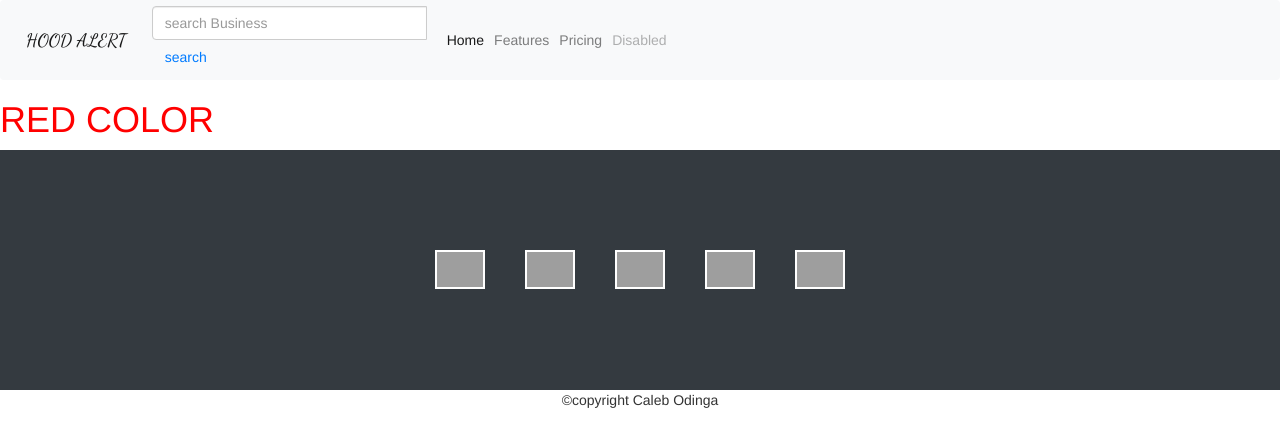
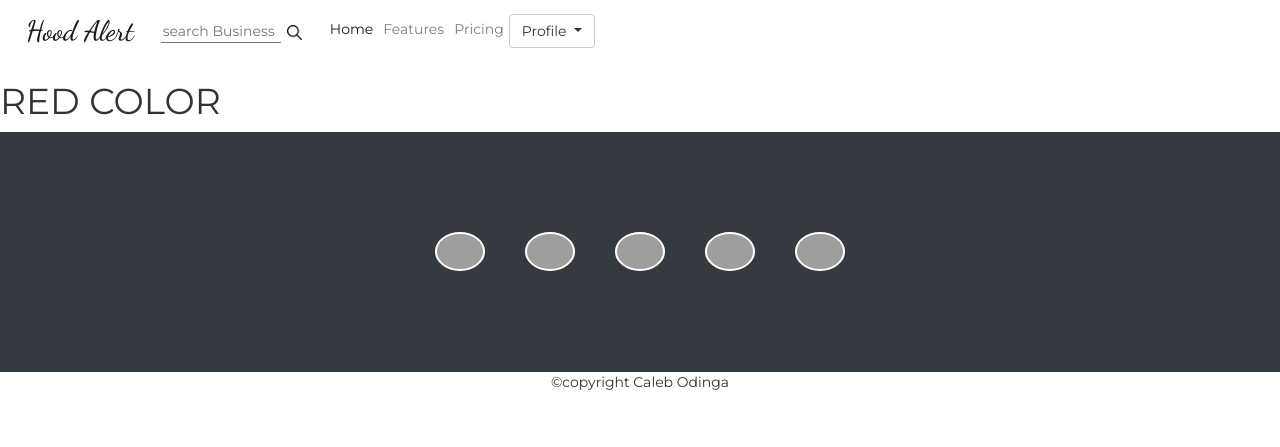
Before and after one commit to COdingaorg/Neighbourhood_Alert, a Django app: page / in a window 1280 px wide. Shown: the top 447 px of the page. Run offline with Django 3.2, Linux system fonts and the light colour scheme; some libraries are stand-ins or nearby versions; grey boxes are pictures that could not be loaded.

Commit message:
adds styling to navbar

```diff
--- a/hoodalert/static/css/styles.css
+++ b/hoodalert/static/css/styles.css
@@ -1,5 +1,5 @@
 /* css contant variables */
-@import url('https://fonts.googleapis.com/css2?family=Dancing+Script:wght@500&family=Montserrat:wght@100&display=swap');
+@import url('https://fonts.googleapis.com/css2?family=Dancing+Script:wght@500&family=Montserrat:wght@400&display=swap');
 /*font-family: 'Dancing Script', cursive;
 font-family: 'Montserrat', sans-serif;*/
 
@@ -13,13 +13,44 @@ font-family: 'Montserrat', sans-serif;*/
 }
 /*styling navbar */
 .navbar-brand{
+  font-size: 2em;
+  font-weight: 400;
   font-family: 'Dancing Script', cursive;
 }
+body{
+  background-color: white ;
+  font-family: 'Montserrat', sans-serif;
+  font-size: 1.4em;
+}
+.nav{
+  color: white;
+  display: flex;
+  flex-direction: column;
+  background-color: var(--light_yellow);
+}
+.search_form{
+  background-color: white;
+  height: 30px;
+  border-radius: 3px;
+  padding: 2px;
+}
+.search_form>input{
+  border-width: 0px 0px 1px 0px;
+  background-color: rgba(255, 255, 255, 0);
+  width: 120px;
+}
+.search_form>input:focus{
+  border-width: 0px 0px 1px 0px;
+  background-color: rgba(255, 255, 255, 0);
+  width: 120px;
+}
+.search_form>button{
+  background-color: rgba(255, 255, 255, 0);
+  border: 0;
+}
+/*styling index */
 
-/*styling index */
-h1{
-  color: red;
-}
+
 /* style footer */
 .footer{
   height: 30vh;
@@ -32,31 +63,32 @@ h1{
   width: 50px;
   margin:0;
   margin: 20px;
+  border-radius: 50%;
   border: 2px solid white;
   background-color: white;
 }
 .footer>img:first-child:hover{
   border: 2px solid rgb(0, 0, 255);
   background-color: rgb(0, 0, 255);
-  box-shadow: 3px 3px 3px 3px rgb(0, 0, 255);
+  box-shadow: 1px 1px 4px 3px rgb(0, 0, 255);
 }
 .footer>img:nth-child(2):hover{
   border: 2px solid rgb(29,156,234);
   background-color: rgb(29,156,234);
-  box-shadow: 3px 3px 3px 3px rgb(29,156,234);
+  box-shadow: 1px 1px 4px 3px rgb(29,156,234);
 }
 .footer>img:nth-child(3):hover{
   border: 2px solid rgb(188,93,179);
   background-color: rgb(188,93,179);
-  box-shadow: 3px 3px 3px 3px rgb(188,93,179);
+  box-shadow: 1px 1px 4px 3px rgb(188,93,179);
 }
 .footer>img:nth-child(4):hover{
   border: 2px solid rgb(234,76,137);
   background-color: rgb(234,76,137);
-  box-shadow: 3px 3px 3px 3px rgb(234,76,137);
+  box-shadow: 1px 1px 4px 3px rgb(234,76,137);
 }
 .footer>img:nth-child(5):hover{
   border: 2px solid rgb(5,62,255);
   background-color: rgb(5,62,255);
-  box-shadow: 3px 3px 3px 3px rgb(5,62,255);
+  box-shadow: 1px 1px 4px 3px rgb(5,62,255);
 }
--- a/hoodalert/templates/navbar.html
+++ b/hoodalert/templates/navbar.html
@@ -1,12 +1,9 @@
-<nav class="navbar navbar-expand-lg navbar-light bg-light">
-  <a class="navbar-brand" href="#">HOOD ALERT</a>
+<nav class="navbar navbar-expand-lg navbar-light">
+  <a class="navbar-brand" href="#">Hood Alert</a>
   <!--search form-->
-  <form class="form-inline">
-    <div class="input-group d-flex flex-row">
-      <input type="text" class="form-control" placeholder="search Business" aria-label="business"
-        aria-describedby="basic-addon1">
-      <button class="btn btn-outline-primary">search</span>
-    </div>
+  <form class="form-inline search_form">
+      <input type="text" placeholder="search Business">
+      <button type="submit"><img src="../static/images/searching-icon-white-png.png" width="15px" alt=""></span>
   </form>
   <!--End of search form-->
   <button class="navbar-toggler" type="button" data-toggle="collapse" data-target="#navbarNavAltMarkup"
@@ -18,7 +15,16 @@
       <a class="nav-item nav-link active" href="#">Home <span class="sr-only">(current)</span></a>
       <a class="nav-item nav-link" href="#">Features</a>
       <a class="nav-item nav-link" href="#">Pricing</a>
-      <a class="nav-item nav-link disabled" href="#">Disabled</a>
+      <div class="dropdown">
+        <button class="btn btn-default dropdown-toggle" type="button" id="dropdownMenuButton" data-toggle="dropdown" aria-haspopup="true" aria-expanded="false">
+          Profile
+        </button>
+        <div class="dropdown-menu" aria-labelledby="dropdownMenuButton">
+          <a class="dropdown-item" href="#">Profile</a>
+          <a class="dropdown-item" href="#">Settings</a>
+          <a class="dropdown-item" href="#">Logout</a>
+        </div>
+      </div>
     </div>
   </div>
 </nav>
```
Also changed, not shown: hoodalert/static/images/searching-icon-white-png.png (added), hoodalert/static/images/white-searching-icon-white-png.png (added).
